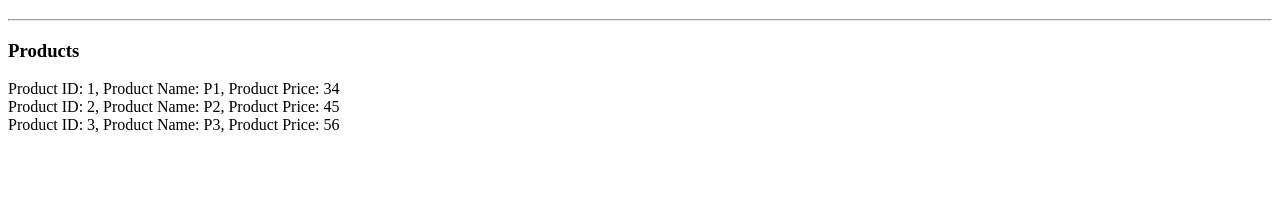
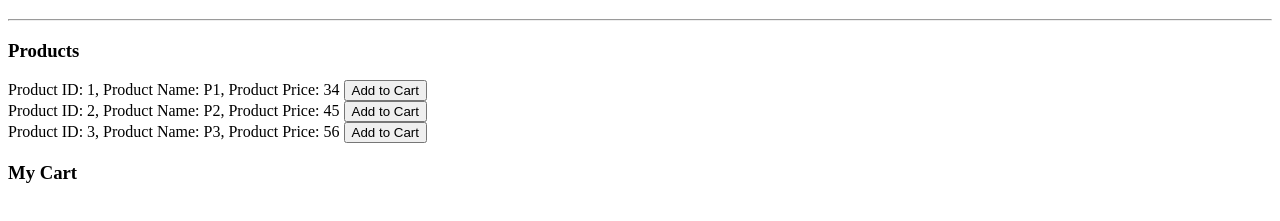
Before and after one commit to Nani080/Nani080.github.io, a plain HTML site: page TEMP/temp20.html in a window 1280 px wide. Shown: the part 61-282 px from the top of the page. Drawn offline with Linux system fonts and the light colour scheme.

Commit message:
hahahahahah

```diff
--- a/TEMP/temp20.html
+++ b/TEMP/temp20.html
@@ -14,9 +14,25 @@
             let divProducts = document.getElementById('divProducts');
             let str=""
             products.forEach((product) => {
-                str += `<div>Product ID: ${product.id}, Product Name: ${product.name}, Product Price: ${product.price}</div>`;
+                str += `
+                <div>
+                    Product ID: ${product.id},
+                    Product Name: ${product.name},
+                    Product Price: ${product.price}
+                    <button onclick='addCart(${product.id})'>Add to Cart</button>
+                </div>
+                `
                 divProducts.innerHTML = str;
             });
+        };
+        const cart = {}
+        const addCart = (id) => {
+            if(cart[id]){
+                cart[id] += 1;
+            }else{
+                cart[id] = 1;
+            }
+            console.log(cart);
         };
     </script>
 </head>
@@ -24,8 +40,7 @@
     <h1>My Store</h1>
     <hr>
     <h3>Products</h3>
-    <div id="divProducts">
-
-    </div>
+    <div id="divProducts"></div>
+    <h3>My Cart</h3>
 </body>
 </html>
```
